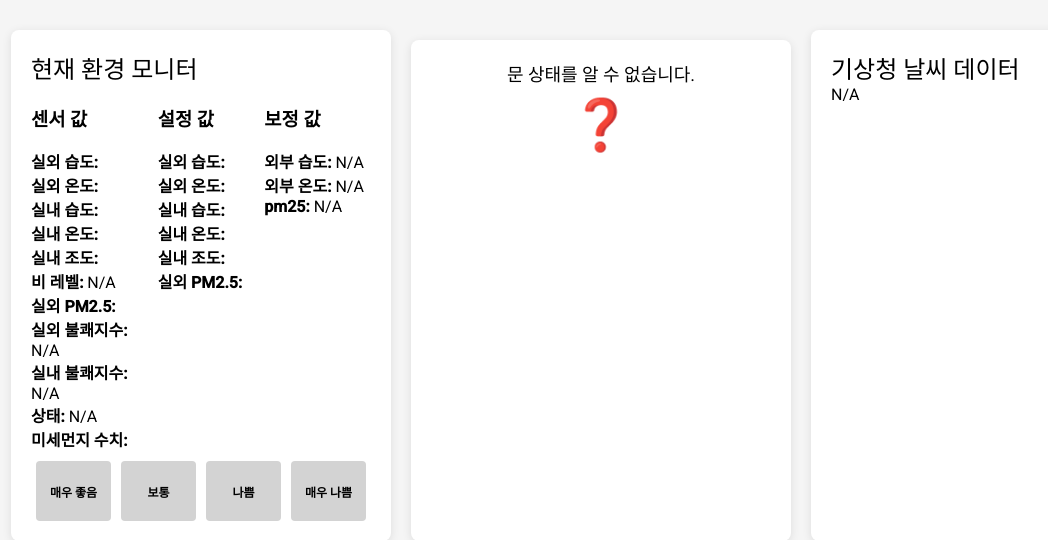
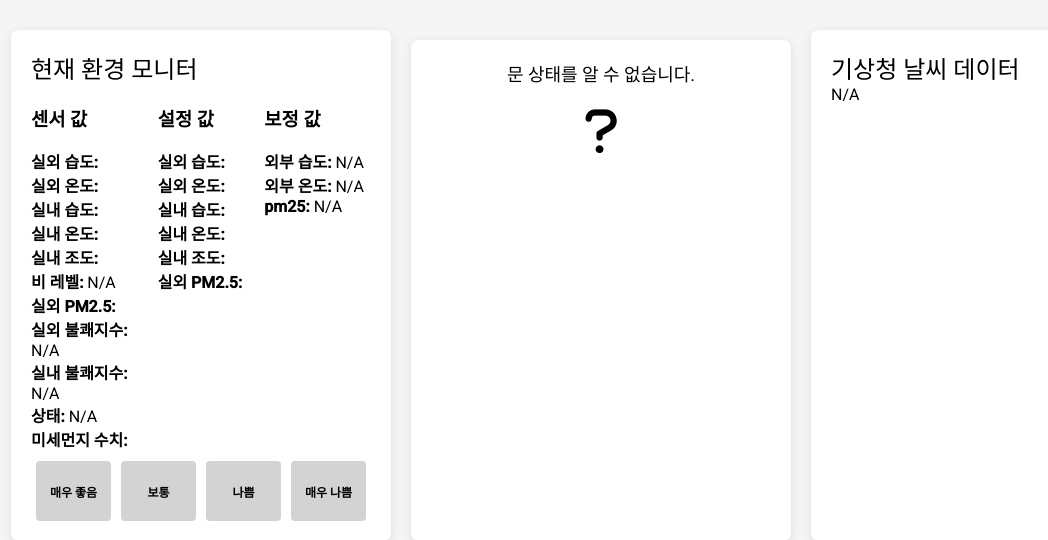
Before and after one commit to GijunMoon/IoT_Archive, a Flask app: page / in a window 1280 px wide. Shown: the top 540 px of the page, without its empty margins (39-1087 px from the left). Run offline with Flask 3, Linux system fonts and the light colour scheme; parts of the project's set-up code (start-up, migrations or seed data) failed here and were passed over.

Commit message:
fix icon bug

```diff
--- a/templates/main.html
+++ b/templates/main.html
@@ -7,6 +7,7 @@
     <meta name="viewport" content="width=device-width, initial-scale=1.0">
     <title>Smart Window</title>
     <link href="https://fonts.googleapis.com/css2?family=Roboto:wght@400;500&display=swap" rel="stylesheet">
+    <link rel="stylesheet" href="https://cdnjs.cloudflare.com/ajax/libs/font-awesome/6.0.0-beta3/css/all.min.css">
     <style>
         body {
             font-family: 'Roboto', sans-serif;
@@ -104,6 +105,11 @@
             flex-direction: column;
             align-items: center;
         }
+        .door-icon i {
+			font-size: 50px;
+			margin-top: 10px;
+		}
+
     </style>
     <script>
         function updateSensorData() {
@@ -144,20 +150,21 @@
                 } else if (pmValue >= 150) {
                     document.getElementById('dust-btn-4').classList.add('highlight');
                 }
-
 				// Update door status
 				var doorStatus = data.door_status;
+				document.getElementById('door-icon-open').style.display = 'none';
+				document.getElementById('door-icon-closed').style.display = 'none';
+				document.getElementById('door-icon-unknown').style.display = 'none';
+
 				if (doorStatus === 'door Opened') {
 					document.getElementById('door-status').textContent = "창문이 열렸습니다!";
-                    document.getElementById('door-icon').textContent = "💨🚪";  // Opened door icon
-                    document.getElementById('door-icon').classList.add('open');
+					document.getElementById('door-icon-open').style.display = 'block';  // Show opened door icon
 				} else if (doorStatus === 'door Closed') {
 					document.getElementById('door-status').textContent = "창문이 닫혔습니다.";
-                    document.getElementById('door-icon').textContent = "🚪";  // Closed door icon
-                    document.getElementById('door-icon').classList.add('closed');
+					document.getElementById('door-icon-closed').style.display = 'block';  // Show closed door icon
 				} else {
 					document.getElementById('door-status').textContent = "문 상태를 알 수 없습니다.";
-                    document.getElementById('door-icon').textContent = "❓";  // Neutral icon
+					document.getElementById('door-icon-unknown').style.display = 'block';  // Show neutral icon
 				}
             })
             .catch(error => console.error('Error fetching sensor data:', error));
@@ -215,17 +222,19 @@
 
 				// Update door status
 				var doorStatus = data.door_status;
+				document.getElementById('door-icon-open').style.display = 'none';
+				document.getElementById('door-icon-closed').style.display = 'none';
+				document.getElementById('door-icon-unknown').style.display = 'none';
+
 				if (doorStatus === 'door Opened') {
 					document.getElementById('door-status').textContent = "창문이 열렸습니다!";
-                    document.getElementById('door-icon').textContent = "💨🚪";  // Opened door icon
-                    document.getElementById('door-icon').classList.add('open');
+					document.getElementById('door-icon-open').style.display = 'block';  // Show opened door icon
 				} else if (doorStatus === 'door Closed') {
 					document.getElementById('door-status').textContent = "창문이 닫혔습니다.";
-                    document.getElementById('door-icon').textContent = "🚪";  // Closed door icon
-                    document.getElementById('door-icon').classList.add('closed');
+					document.getElementById('door-icon-closed').style.display = 'block';  // Show closed door icon
 				} else {
 					document.getElementById('door-status').textContent = "문 상태를 알 수 없습니다.";
-                    document.getElementById('door-icon').textContent = "❓";  // Neutral icon
+					document.getElementById('door-icon-unknown').style.display = 'block';  // Show neutral icon
 				}
             })
             .catch(error => console.error('Error fetching sensor data:', error));
@@ -376,7 +385,12 @@
 
         <div class="card door-status">
             <div id="door-status">문 상태를 알 수 없습니다.</div>
-            <div id="door-icon" class="door-icon">❓</div>
+			<div id="door-icon" class="door-icon">
+				<i class="fas fa-door-open" id="door-icon-open" style="display: none;"></i>
+				<i class="fas fa-door-closed" id="door-icon-closed" style="display: none;"></i>
+				<i class="fas fa-question" id="door-icon-unknown"></i>
+			</div>
+
         </div>
 
         <div class="card">
```
Lines whose indentation alone changed are shown as unchanged.
